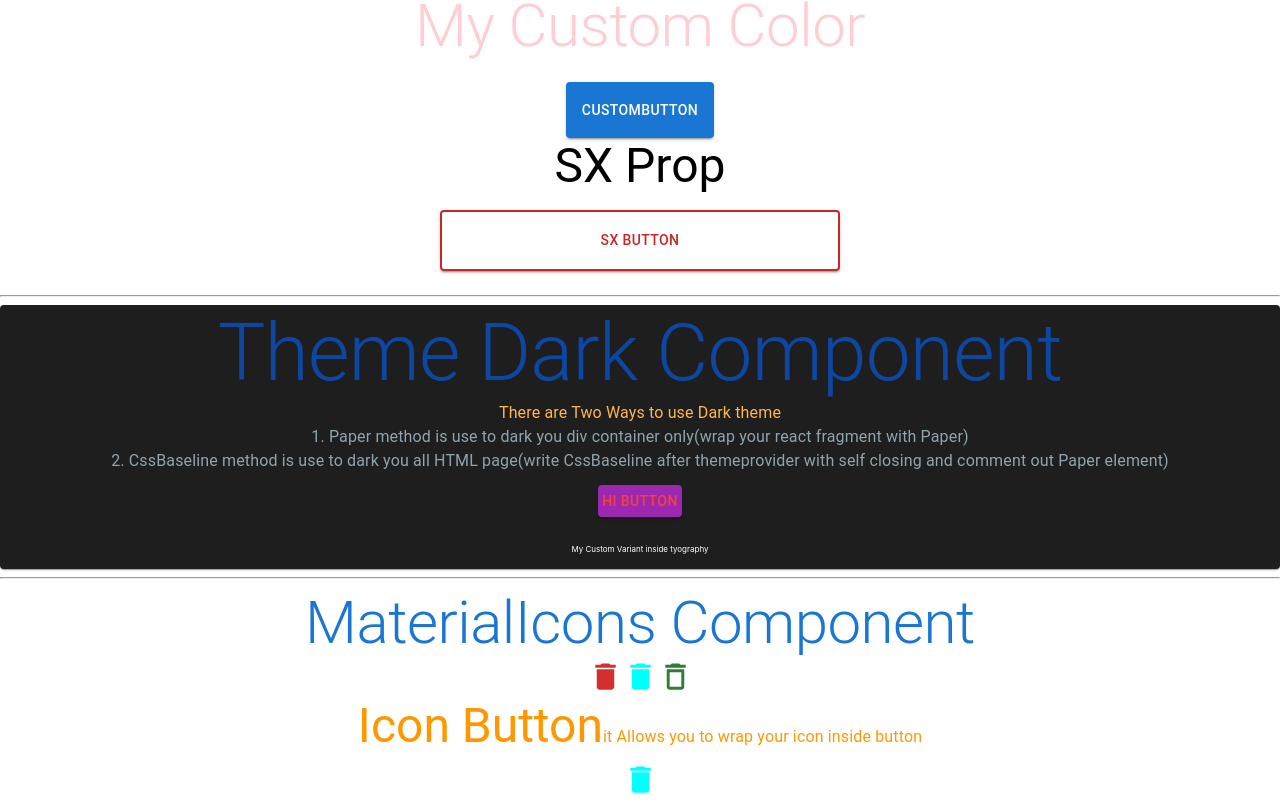
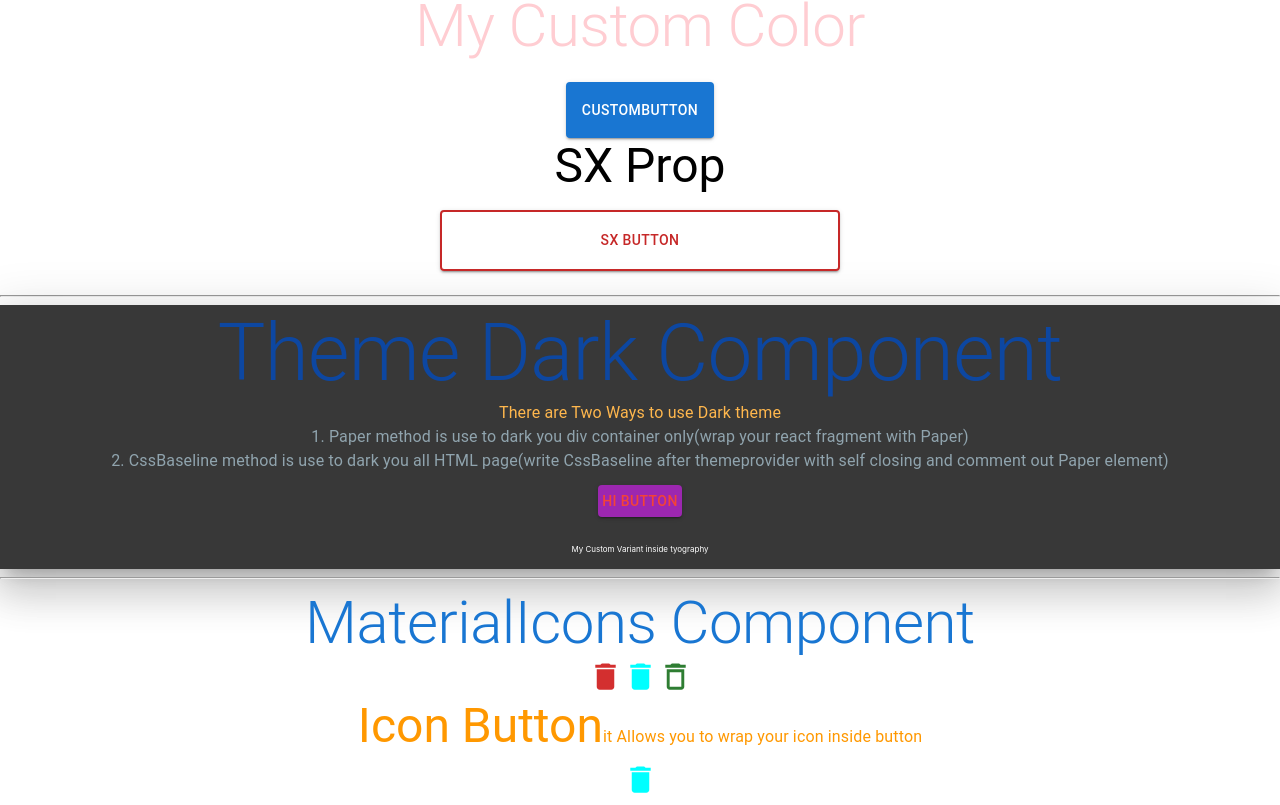
Before and after one commit to ZeeshiDeveloper/Material-UI-V5-for-Designing-in-React, a React (Create React App) app: page / in a window 1280 px wide. Shown: the part 700-1505 px from the top of the page. Built offline with nearby package versions, Linux system fonts and the light colour scheme.

Commit message:
Paper Component.

```diff
--- a/src/components/ThemeDark.js
+++ b/src/components/ThemeDark.js
@@ -38,7 +38,8 @@ const theme2 = createTheme({
   return (
     <ThemeProvider theme={theme2}>
         {/* <CssBaseline /> */}
-        <Paper>
+        <Paper elevation={24} square>
+            {/* elevation is the sharpness and lightness of color and square remove default border radius */}
             <div>
                 <Typography variant="h2" color="primary.superDark">Theme Dark Component</Typography>
                 <Typography color="primary.superLight">There are Two Ways to use Dark theme</Typography>
```
